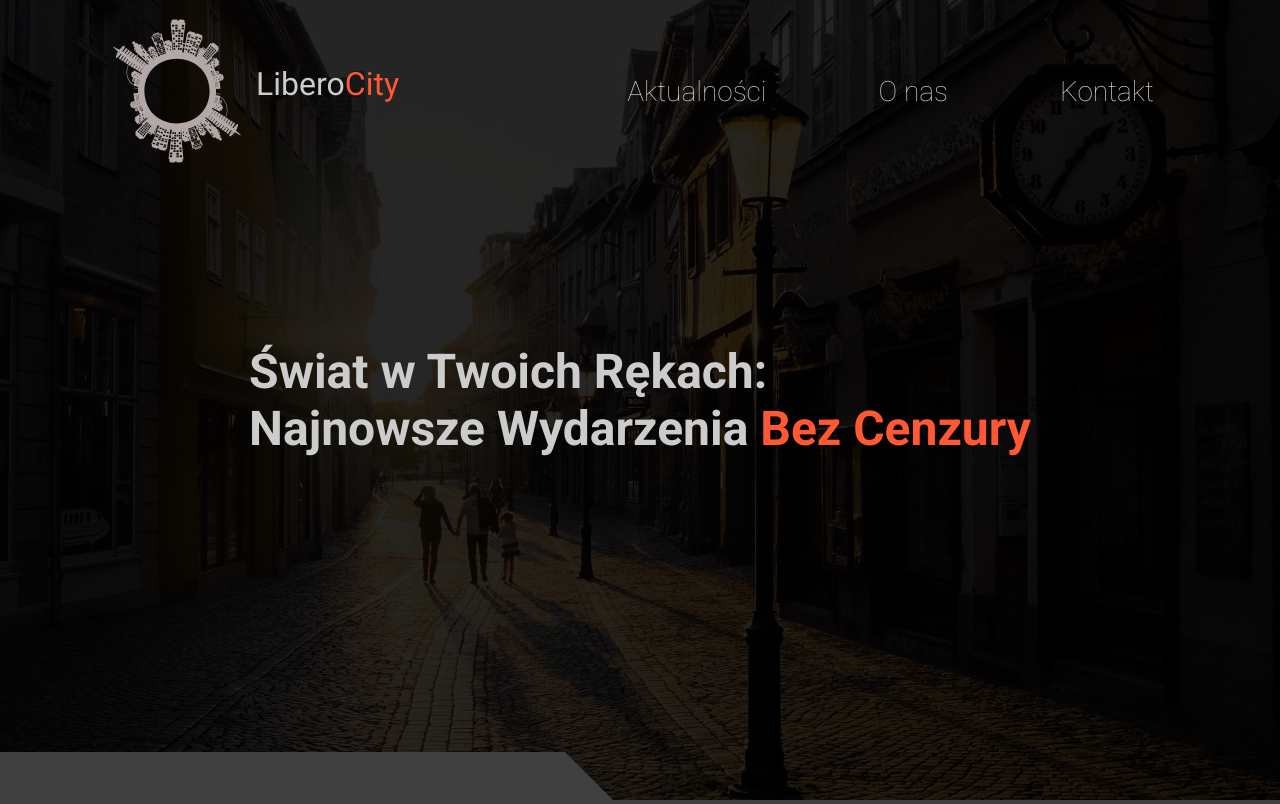
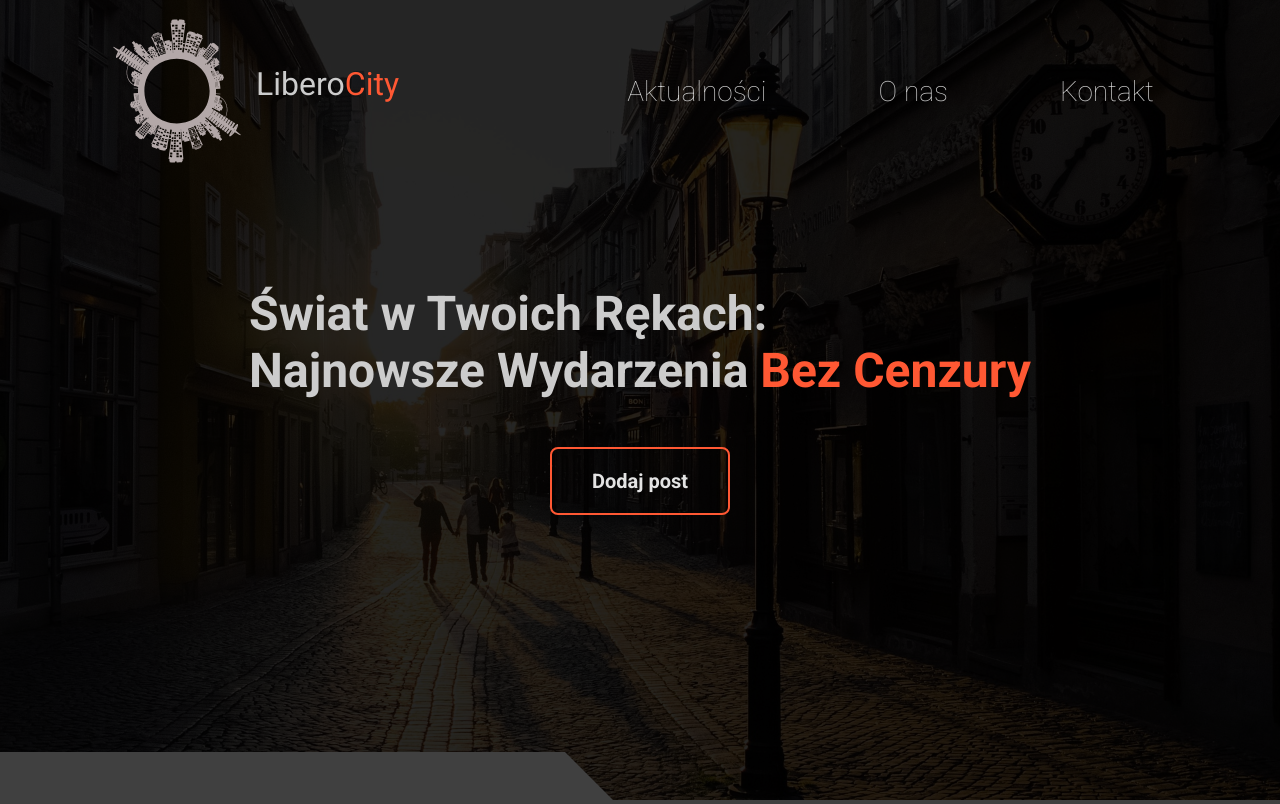
Before and after one commit to Szafter12/IT_FOR_GREEN, a PHP site: page /IT_FOR_GREEN/ in a window 1280 px wide. Shown: the top 804 px of the page. Run offline with PHP 8.4, Linux system fonts and the light colour scheme; data comes from the database, SQL or seed files in the repository; data that the repository does not hold is empty; some libraries are stand-ins or nearby versions.

Commit message:
changes2

```diff
--- a/Projekt/index.php
+++ b/Projekt/index.php
@@ -54,6 +54,7 @@
         <div class="header__browser">
             <input class="header__browser-input" type="text" id="browser" placeholder="Wpisz szukaną frazę">
         </div>
+        <a class="header__btn" href="./tempalatedoinputa.html">Dodaj post</a>
         <div class="white-block white-block-left"></div>
     </header>
 
@@ -69,14 +70,14 @@
 
                 require('./php/mainPageArticles.php');
 
-                for($i=0; $i<$numberOfArticles; $i++){
+                for ($i = 0; $i < $numberOfArticles; $i++) {
                     $title = $titles[$i];
                     $add_date = $add_dates[$i];
                     $author = $authors[$i];
-                    $beginning = $beginnings[$i]."...";
+                    $beginning = $beginnings[$i] . "...";
                     $photo = $photos[$i];
                     $articleId = $articseIds[$i];
-                    echo<<< et
+                    echo <<< et
 
                         <div class="card">
                             <div class="card__top">
@@ -206,12 +207,9 @@
 
 
                 <div class="footer__box-social">
-                    <a href="https://twitter.com/home?lang=pl" target="_blank" class="footer__box-link"><i
-                            class="fab fa-twitter-square"></i></a>
-                    <a href="https://www.facebook.com/?locale=pl_PL" target="_blank" class="footer__box-link"><i
-                            class="fab fa-facebook-square"></i></a>
-                    <a href="https://www.instagram.com/" target="_blank" class="footer__box-link"><i
-                            class="fab fa-instagram"></i></a>
+                    <a href="https://twitter.com/home?lang=pl" target="_blank" class="footer__box-link"><i class="fab fa-twitter-square"></i></a>
+                    <a href="https://www.facebook.com/?locale=pl_PL" target="_blank" class="footer__box-link"><i class="fab fa-facebook-square"></i></a>
+                    <a href="https://www.instagram.com/" target="_blank" class="footer__box-link"><i class="fab fa-instagram"></i></a>
                 </div>
             </div>
             <hr>
```
